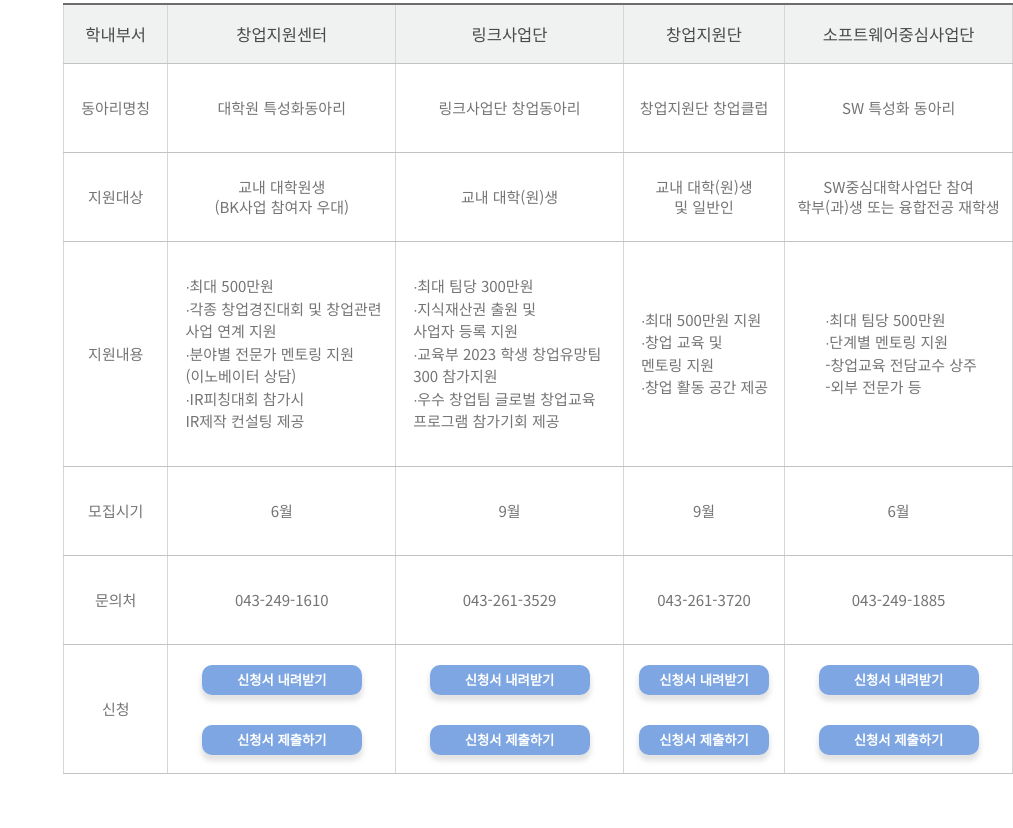
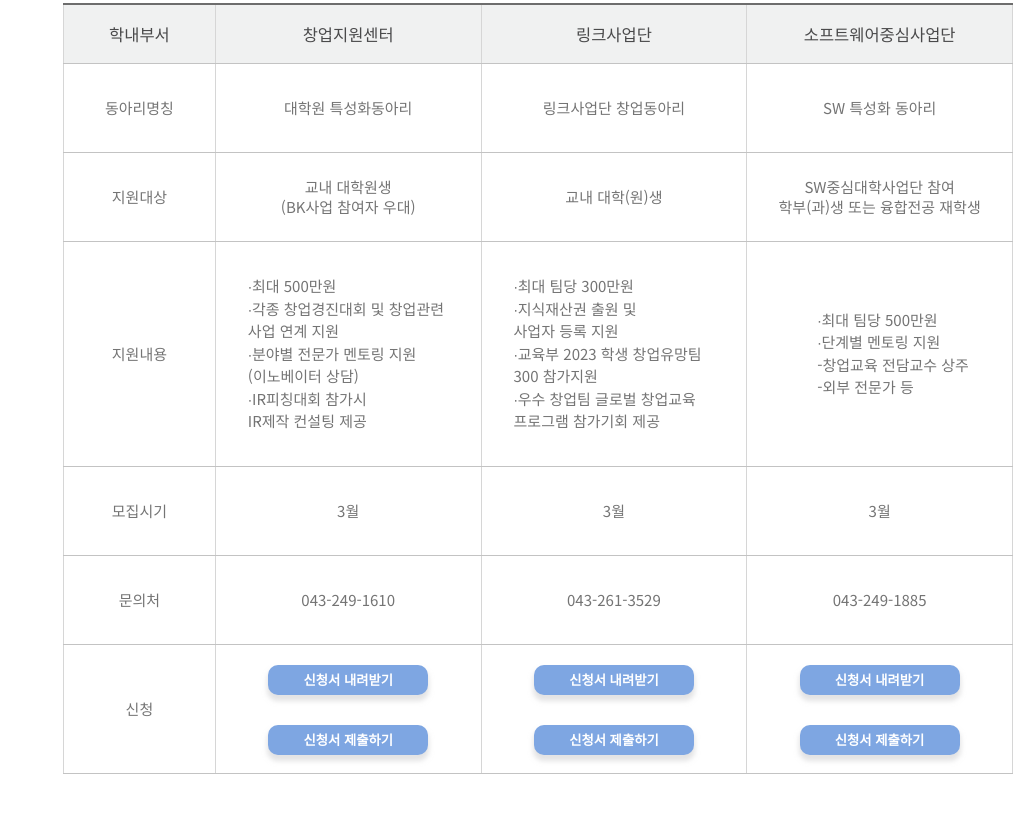
Before and after one commit to JiHwayeon/myproject10, a plain HTML site: page sub_pgrm7.html in a window 1280 px wide. Shown: the part 1312-2140 px from the top of the page, without its empty margins (267-1280 px from the left). Drawn offline with Linux system fonts and the light colour scheme.

Commit message:
창업동아리 수정

```diff
--- a/css/sub.css
+++ b/css/sub.css
@@ -1541,7 +1541,7 @@ ol.list9 > li {
 	background-color: #f8f8f8;
 }
 .td_blue11 {
-	padding: 33px 0px 33px 17px;
+	padding: 33px 0px 33px 32px;
 	line-height: 1.5;
 	BORDER-BOTTOM: #c3c3c3 1px solid;
 	text-align: left;
@@ -1550,7 +1550,7 @@ ol.list9 > li {
 	border-left: 1px solid rgb(214, 214, 214);
 }
 .td_blue12 {
-	padding: 33px 0px 33px 40px;
+	padding: 33px 0px 33px 70px;
 	line-height: 1.5;
 	BORDER-BOTTOM: #c3c3c3 1px solid;
 	text-align: left;
--- a/sub_pgrm7.html
+++ b/sub_pgrm7.html
@@ -302,17 +302,15 @@
                   <div class="tA6">
                     <table  cellspacing="0" cellpadding="4px" width="100%">
                       <colgroup>
-                          <col width="11%">
-                          <col width="24%">
-                          <col width="24%">
-                          <col width="17%">
-                          <col width="24%">
+                          <col width="16%">
+                          <col width="28%">
+                          <col width="28%">
+                          <col width="28%">
                       </colgroup>
                       <thead>
                         <th class="td_blue big">학내부서</th>
                         <th class="td_blue big">창업지원센터</th>
                         <th class="td_blue big">링크사업단</th>
-                        <th class="td_blue big">창업지원단</th>
                         <th class="td_blue big">소프트웨어중심사업단</th>
                       </thead>
                       <tbody>
@@ -325,9 +323,6 @@
                           </td>
                           <td class="td_blue">
                               링크사업단 창업동아리
-                          </td>
-                          <td class="td_blue">
-                              창업지원단 창업클럽
                           </td>
                           <td class="td_blue">
                             SW 특성화 동아리
@@ -343,10 +338,6 @@
                           </td>
                           <td class="td_blue">
                             교내 대학(원)생
-                          </td>
-                          <td class="td_blue">
-                            <span>교내 대학(원)생<br>
-                              및 일반인</span>
                           </td>
                           <td class="td_blue">
                             <span>SW중심대학사업단 참여<br>
@@ -378,14 +369,6 @@
                               프로그램 참가기회 제공
                             </span>
                           </td>
-                          <td class="td_blue11">
-                            <span>
-                              ∙최대 500만원 지원<br>
-                              ∙창업 교육 및<br>
-                              멘토링 지원<br>
-                              ∙창업 활동 공간 제공
-                            </span>
-                          </td>
                           <td class="td_blue12">
                             <span>
                               ∙최대 팀당 500만원<br>
@@ -400,16 +383,13 @@
                             모집시기
                           </td>
                           <td class="td_blue">
-                            6월
+                            3월
                           </td>
                           <td class="td_blue">
-                            9월
+                            3월
                           </td>
                           <td class="td_blue">
-                            9월
-                          </td>
-                          <td class="td_blue">
-                            6월
+                            3월
                           </td>
                         </tr>
                         <tr>
@@ -421,9 +401,6 @@
                           </td>
                           <td class="td_blue">
                             043-261-3529
-                          </td>
-                          <td class="td_blue">
-                            043-261-3720
                           </td>
                           <td class="td_blue">
                             043-249-1885
@@ -438,10 +415,6 @@
                             <button type="button" class="submit">신청서 제출하기</button>
                           </td>
                           <td class="td_blue">
-                            <button type="button" class="download">신청서 내려받기</button>
-                            <button type="button" class="submit">신청서 제출하기</button>
-                          </td>
-                          <td class="td_blue pd">
                             <button type="button" class="download">신청서 내려받기</button>
                             <button type="button" class="submit">신청서 제출하기</button>
                           </td>
```
